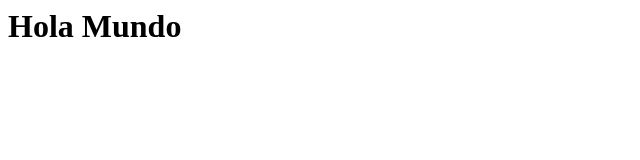
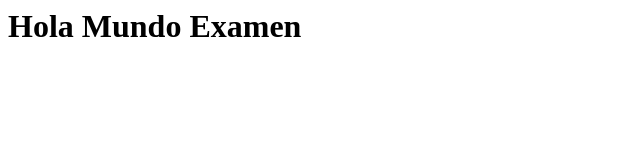
Before and after one commit to JorgeDomMar1994/EstudioExamenGitHub, a plain HTML site: page index.html in a window 1280 px wide. Shown: the whole page, without its empty margins (0-640 px from the left). Drawn offline with Linux system fonts and the light colour scheme.

Commit message:
Update index.html

```diff
--- a/index.html
+++ b/index.html
@@ -1,3 +1,3 @@
 <HTML>
-<h1>Hola Mundo</h1>
+<h1>Hola Mundo Examen</h1>
 </HTML>
```
